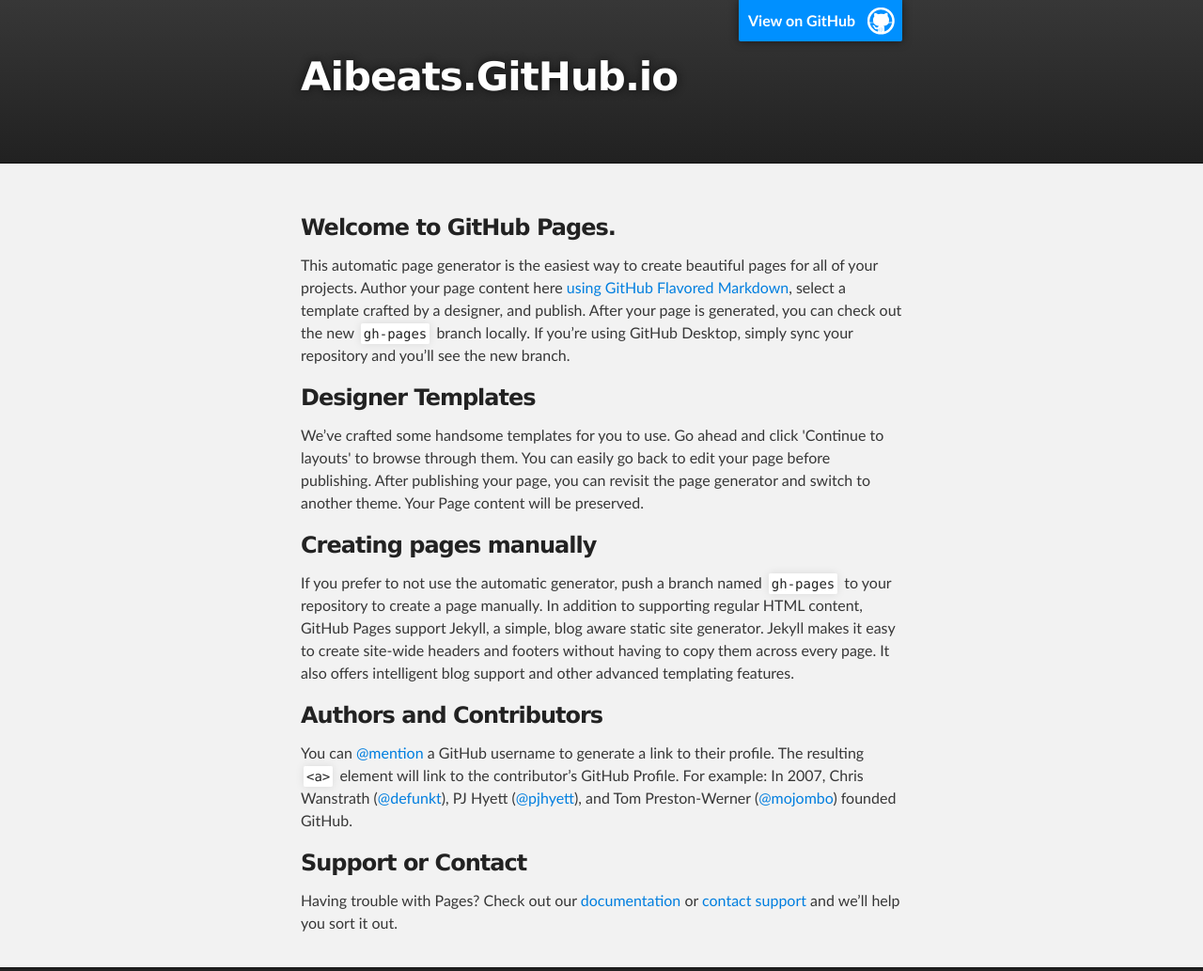
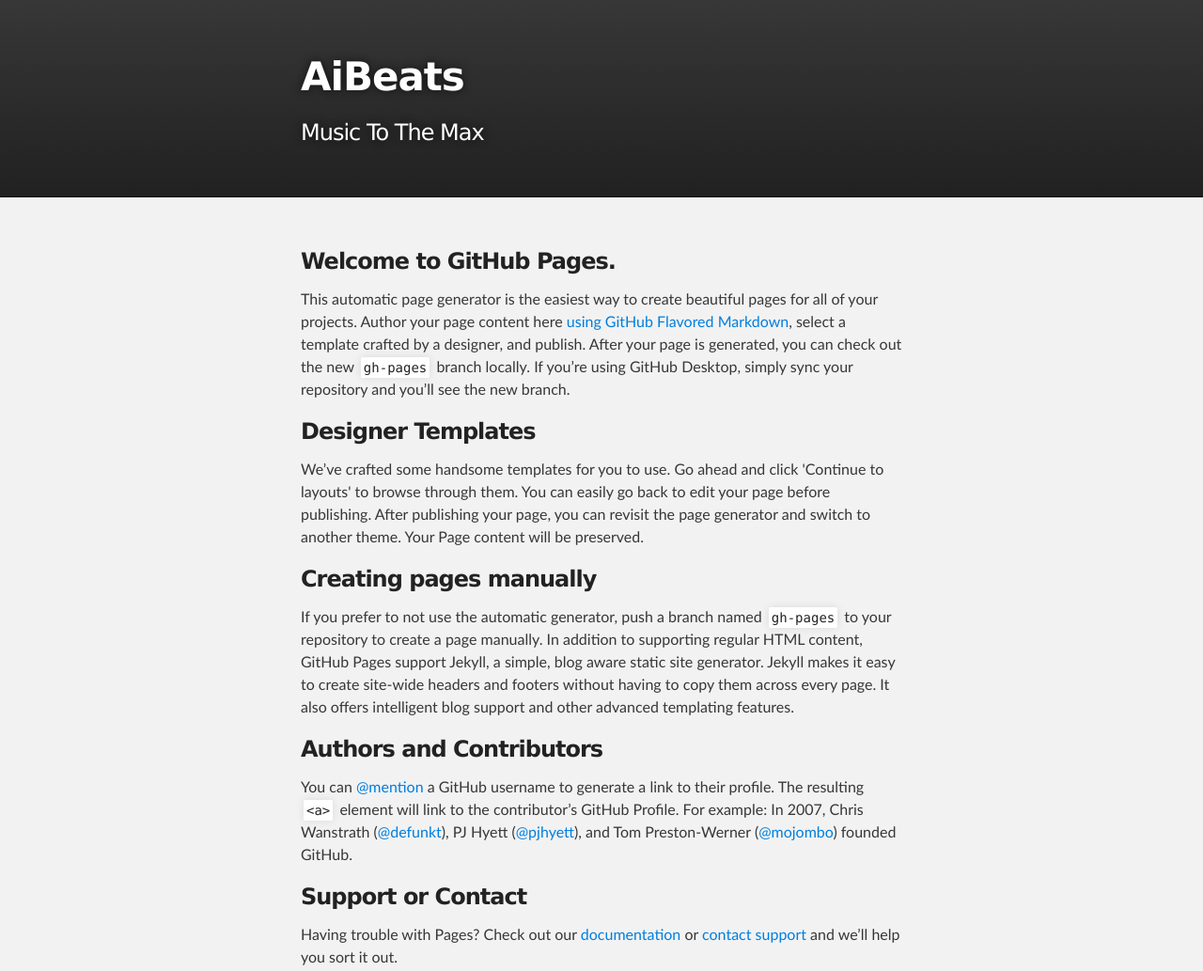
Before and after one commit to aibeats/aibeats.github.io, a plain HTML site: page index.html in a window 1280 px wide. Shown: the top 1033 px of the page at 94% size. Drawn offline with Linux system fonts and the light colour scheme.

Commit message:
Update index.html

```diff
--- a/index.html
+++ b/index.html
@@ -16,10 +16,10 @@
     <!-- HEADER -->
     <div id="header_wrap" class="outer">
         <header class="inner">
-          <a id="forkme_banner" href="https://github.com/aibeats">View on GitHub</a>
 
-          <h1 id="project_title">Aibeats.GitHub.io</h1>
-          <h2 id="project_tagline"></h2>
+
+          <h1 id="project_title">AiBeats</h1>
+          <h2 id="project_tagline">Music To The Max</h2>
 
         </header>
     </div>
```
